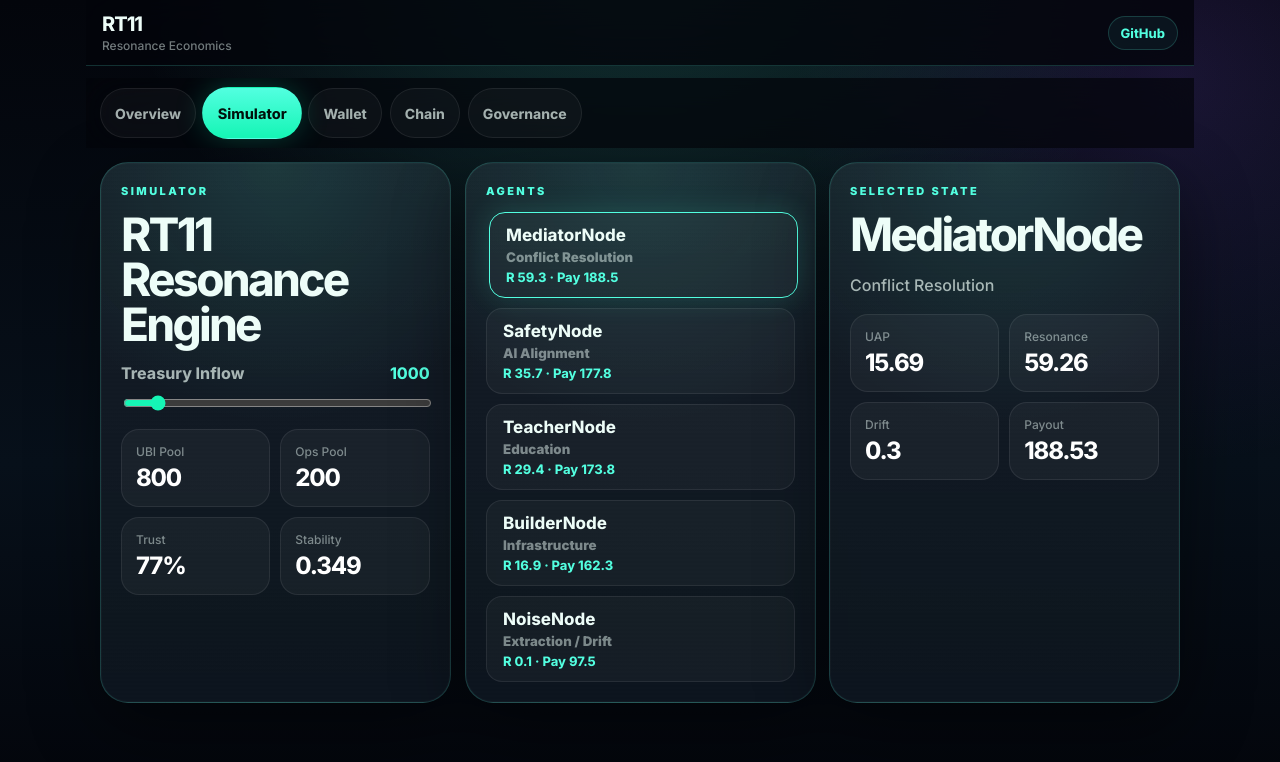
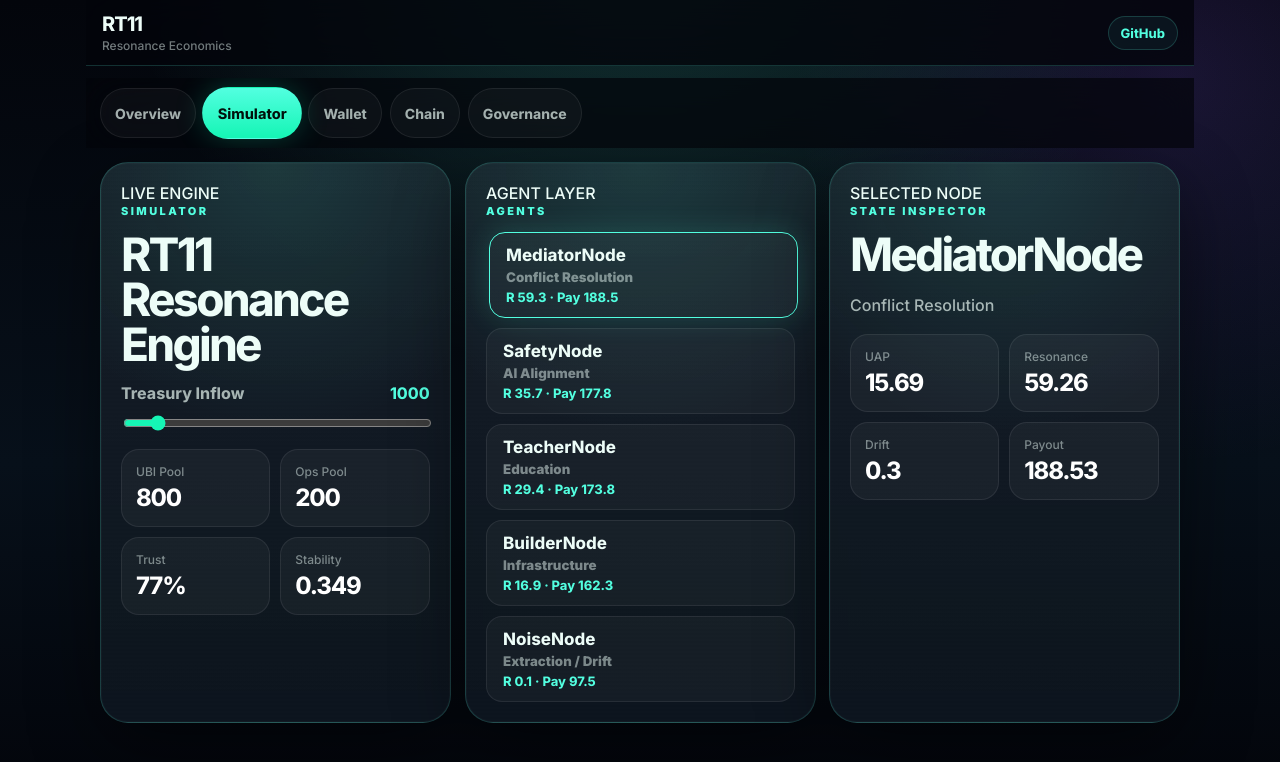
Before and after one commit to TheBluCog/ReactorTheory, a React (Vite) app: page / in a window 1280 px wide. Both pictures are taken after a click on the button "Run Simulator". Shown: the top 762 px of the page. Built offline with nearby package versions, Linux system fonts and the light colour scheme; no server answers; what @rainbow-me/rainbowkit, wagmi would draw is missing.

Commit message:
Make RT11 elite with narrative overlays and live engine labels

```diff
--- a/src/App.tsx
+++ b/src/App.tsx
@@ -17,12 +17,13 @@ const resonance = (a:Agent) => ((a.E*a.I*a.C)*a.impact)/Math.max(a.D*a.entropy,.
 const clamp = (n:number,min:number,max:number)=>Math.max(min,Math.min(max,n))
 
 function Overview({ setTab }:{setTab:(t:Tab)=>void}) {
-  return <section className="rt-card hero-card">
+  return <section className="rt-card hero-card elite-hero">
+    <div className="system-pill">SYSTEM STATE: PROTOCOL READY</div>
     <p className="eyebrow">ETHIC VAULT / RT11</p>
     <h1>Programmable trust for AI governance.</h1>
     <p className="lead">RT11 scores contribution, suppresses drift, and routes treasury value through auditable resonance economics.</p>
     <div className="action-row"><button className="primary" onClick={()=>setTab('simulator')}>Run Simulator</button><button onClick={()=>setTab('wallet')}>Connect Wallet</button></div>
-    <div className="proof-row"><span>Math</span><span>Simulation</span><span>Contracts</span><span>Polygon</span></div>
+    <div className="proof-row"><span>Math</span><span>Simulation</span><span>Contracts</span><span>Polygon</span><span>Governance</span></div>
   </section>
 }
 
@@ -37,14 +38,14 @@ function Simulator() {
   const avgI=agents.reduce((s,a)=>s+a.I,0)/agents.length; const avgC=agents.reduce((s,a)=>s+a.C,0)/agents.length; const avgD=agents.reduce((s,a)=>s+a.D,0)/agents.length; const avgEntropy=agents.reduce((s,a)=>s+a.entropy,0)/agents.length; const avgR=rows.reduce((s,a)=>s+a.R,0)/rows.length
   const trust=clamp((avgI+avgC)/2,0,1); const cooperation=clamp(avgR/(avgR+25),0,1); const entropy=clamp((avgD+avgEntropy)/2,.05,5); const stability=(trust*cooperation*avgI)/entropy
   const active=rows.find(r=>r.name===selected.name) || rows[0]
-  return <section className="sim-layout">
-    <div className="rt-card"><p className="eyebrow">SIMULATOR</p><h2>RT11 Resonance Engine</h2><label className="range"><span>Treasury Inflow <b>{treasury}</b></span><input type="range" min="100" max="10000" step="100" value={treasury} onChange={e=>setTreasury(Number(e.target.value))}/></label><div className="kpi-grid"><div><span>UBI Pool</span><b>{Math.round(treasury*.8)}</b></div><div><span>Ops Pool</span><b>{Math.round(treasury*.2)}</b></div><div><span>Trust</span><b>{Math.round(trust*100)}%</b></div><div><span>Stability</span><b>{stability.toFixed(3)}</b></div></div></div>
-    <div className="rt-card"><p className="eyebrow">AGENTS</p><div className="agent-list">{rows.map(r=><button key={r.name} className={selected.name===r.name?'active':''} onClick={()=>setSelected(r)}><strong>{r.name}</strong><small>{r.role}</small><span>R {r.R.toFixed(1)} · Pay {r.payout.toFixed(1)}</span></button>)}</div></div>
-    <div className="rt-card"><p className="eyebrow">SELECTED STATE</p><h2>{active.name}</h2><p>{active.role}</p><div className="kpi-grid"><div><span>UAP</span><b>{active.U.toFixed(2)}</b></div><div><span>Resonance</span><b>{active.R.toFixed(2)}</b></div><div><span>Drift</span><b>{active.D}</b></div><div><span>Payout</span><b>{active.payout.toFixed(2)}</b></div></div></div>
+  return <section className="sim-layout elite-sim">
+    <div className="rt-card"><div className="system-pill">LIVE ENGINE</div><p className="eyebrow">SIMULATOR</p><h2>RT11 Resonance Engine</h2><label className="range"><span>Treasury Inflow <b>{treasury}</b></span><input type="range" min="100" max="10000" step="100" value={treasury} onChange={e=>setTreasury(Number(e.target.value))}/></label><div className="kpi-grid"><div><span>UBI Pool</span><b>{Math.round(treasury*.8)}</b></div><div><span>Ops Pool</span><b>{Math.round(treasury*.2)}</b></div><div><span>Trust</span><b>{Math.round(trust*100)}%</b></div><div><span>Stability</span><b>{stability.toFixed(3)}</b></div></div></div>
+    <div className="rt-card"><div className="system-pill">AGENT LAYER</div><p className="eyebrow">AGENTS</p><div className="agent-list">{rows.map(r=><button key={r.name} className={selected.name===r.name?'active':''} onClick={()=>setSelected(r)}><strong>{r.name}</strong><small>{r.role}</small><span>R {r.R.toFixed(1)} · Pay {r.payout.toFixed(1)}</span></button>)}</div></div>
+    <div className="rt-card"><div className="system-pill">SELECTED NODE</div><p className="eyebrow">STATE INSPECTOR</p><h2>{active.name}</h2><p>{active.role}</p><div className="kpi-grid"><div><span>UAP</span><b>{active.U.toFixed(2)}</b></div><div><span>Resonance</span><b>{active.R.toFixed(2)}</b></div><div><span>Drift</span><b>{active.D}</b></div><div><span>Payout</span><b>{active.payout.toFixed(2)}</b></div></div></div>
   </section>
 }
 
-function ChainStatus(){ return <section className="rt-card"><p className="eyebrow">CHAIN STATUS</p><h2>Polygon readiness</h2><div className="status-list"><p><b>Treasury:</b> 0x27f780E6d46dF69347f954674bbDF39924e3D644</p><p><b>Anchor:</b> 0x9971c17e2d9638cbb63a2d2670db69fa4f335a8a98b222777a3838acf0b2b3e8</p><p><b>Status:</b> Amoy deployment pending</p></div></section> }
-function Governance(){ return <section className="rt-card"><p className="eyebrow">GOVERNANCE</p><h2>Safety gates</h2><div className="checklist"><span>✓ Testnet first</span><span>✓ Dry-run payout</span><span>✓ Recipient allowlist</span><span>✓ Multisig approval</span><span>□ Mainnet execution</span></div></section> }
+function ChainStatus(){ return <section className="rt-card"><div className="system-pill">CHAIN BRIDGE</div><p className="eyebrow">CHAIN STATUS</p><h2>Polygon readiness</h2><div className="status-list"><p><b>Treasury:</b> 0x27f780E6d46dF69347f954674bbDF39924e3D644</p><p><b>Anchor:</b> 0x9971c17e2d9638cbb63a2d2670db69fa4f335a8a98b222777a3838acf0b2b3e8</p><p><b>Status:</b> Amoy deployment pending</p></div></section> }
+function Governance(){ return <section className="rt-card"><div className="system-pill">SAFETY ACTIVE</div><p className="eyebrow">GOVERNANCE</p><h2>Safety gates</h2><div className="checklist"><span>✓ Testnet first</span><span>✓ Dry-run payout</span><span>✓ Recipient allowlist</span><span>✓ Multisig approval</span><span>□ Mainnet execution</span></div></section> }
 
-export default function App(){ const [tab,setTab]=useState<Tab>('overview'); return <main className="app-shell"><header className="topbar"><div><strong>RT11</strong><span>Resonance Economics</span></div><a href="https://github.com/TheBluCog/ReactorTheory" target="_blank" rel="noreferrer">GitHub</a></header><nav className="tabs">{(['overview','simulator','wallet','chain','governance'] as Tab[]).map(t=><button key={t} className={tab===t?'active':''} onClick={()=>setTab(t)}>{t}</button>)}</nav><section className="app-content">{tab==='overview'&&<Overview setTab={setTab}/>} {tab==='simulator'&&<Simulator/>} {tab==='wallet'&&<RT11Wallet/>} {tab==='chain'&&<ChainStatus/>} {tab==='governance'&&<Governance/>}</section></main> }
+export default function App(){ const [tab,setTab]=useState<Tab>('overview'); return <main className="app-shell"><header className="topbar"><div><strong>RT11</strong><span>Resonance Economics</span></div><a href="https://github.com/TheBluCog/ReactorTheory" target="_blank" rel="noreferrer">GitHub</a></header><nav className="tabs">{(['overview','simulator','wallet','chain','governance'] as Tab[]).map(t=><button key={t} className={tab===t?'active':''} onClick={()=>setTab(t)}>{t}</button>)}</nav><section className="app-content cinematic-tab">{tab==='overview'&&<Overview setTab={setTab}/>} {tab==='simulator'&&<Simulator/>} {tab==='wallet'&&<RT11Wallet/>} {tab==='chain'&&<ChainStatus/>} {tab==='governance'&&<Governance/>}</section></main> }
```
